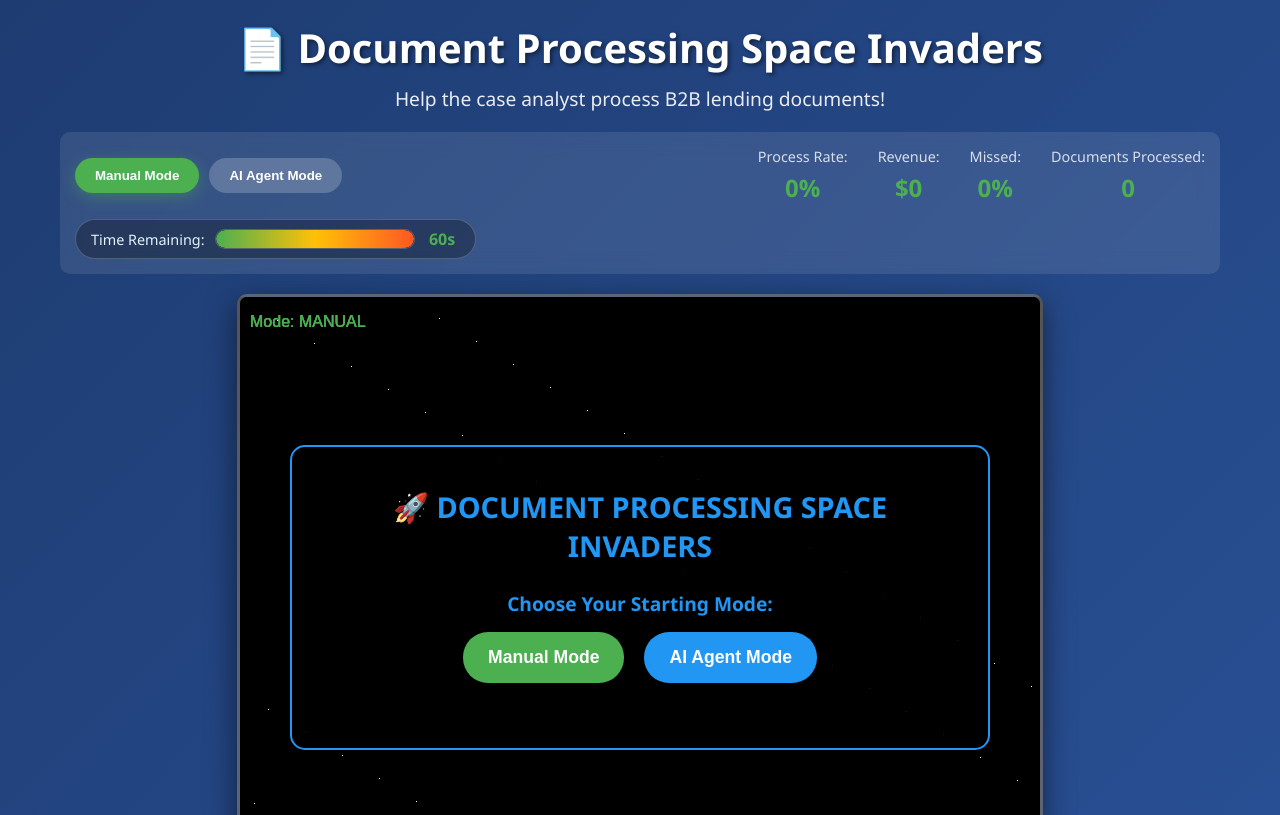
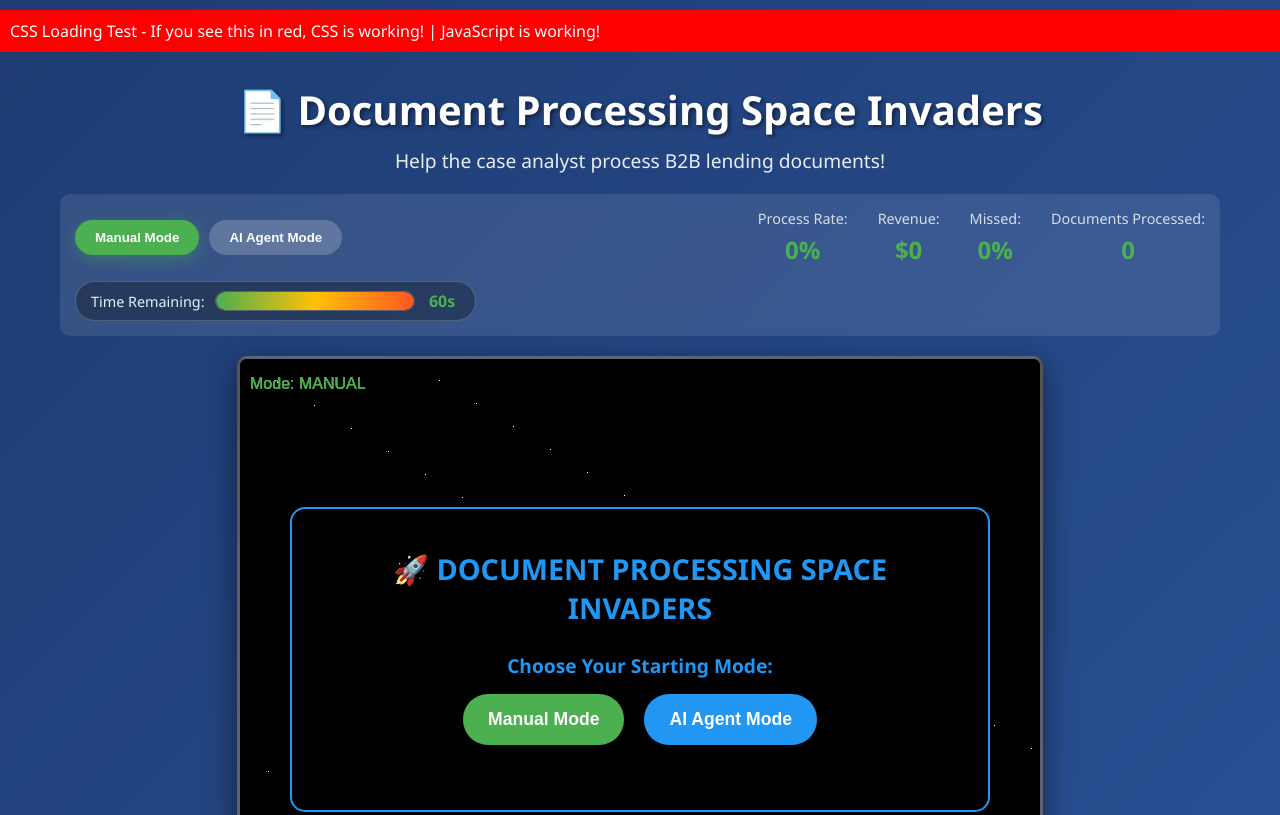
Before and after one commit to Joeeosullivan/SpaceInvaders, a website: page index.html in a window 1280 px wide. Shown: the top 815 px of the page. Drawn offline with Linux system fonts and the light colour scheme.

Commit message:
Add debugging to identify deployment issues
- Added inline CSS fallback styles
- Added JavaScript debugging console logs
- Added visual debug indicators to verify file loading
- This will help identify if CSS/JS files are loading properly

```diff
--- a/index.html
+++ b/index.html
@@ -5,8 +5,23 @@
     <meta name="viewport" content="width=device-width, initial-scale=1.0">
     <title>Document Processing Space Invaders</title>
     <link rel="stylesheet" href="styles.css">
+    <style>
+        /* Fallback styles to verify CSS is working */
+        body {
+            background: linear-gradient(135deg, #1e3c72 0%, #2a5298 100%);
+            color: white;
+            font-family: 'Segoe UI', Tahoma, Geneva, Verdana, sans-serif;
+        }
+        .debug-test {
+            background: red;
+            color: white;
+            padding: 10px;
+            margin: 10px 0;
+        }
+    </style>
 </head>
 <body>
+    <div class="debug-test">CSS Loading Test - If you see this in red, CSS is working!</div>
     <div class="game-container">
         <header class="game-header">
             <h1>📄 Document Processing Space Invaders</h1>
@@ -105,6 +120,17 @@
         </div>
     </div>
 
+    <script>
+        // Debug script to verify JavaScript is loading
+        console.log('JavaScript is loading...');
+        document.addEventListener('DOMContentLoaded', function() {
+            console.log('DOM loaded, game should initialize...');
+            const debugDiv = document.querySelector('.debug-test');
+            if (debugDiv) {
+                debugDiv.innerHTML += ' | JavaScript is working!';
+            }
+        });
+    </script>
     <script src="game.js"></script>
 </body>
 </html>
```
